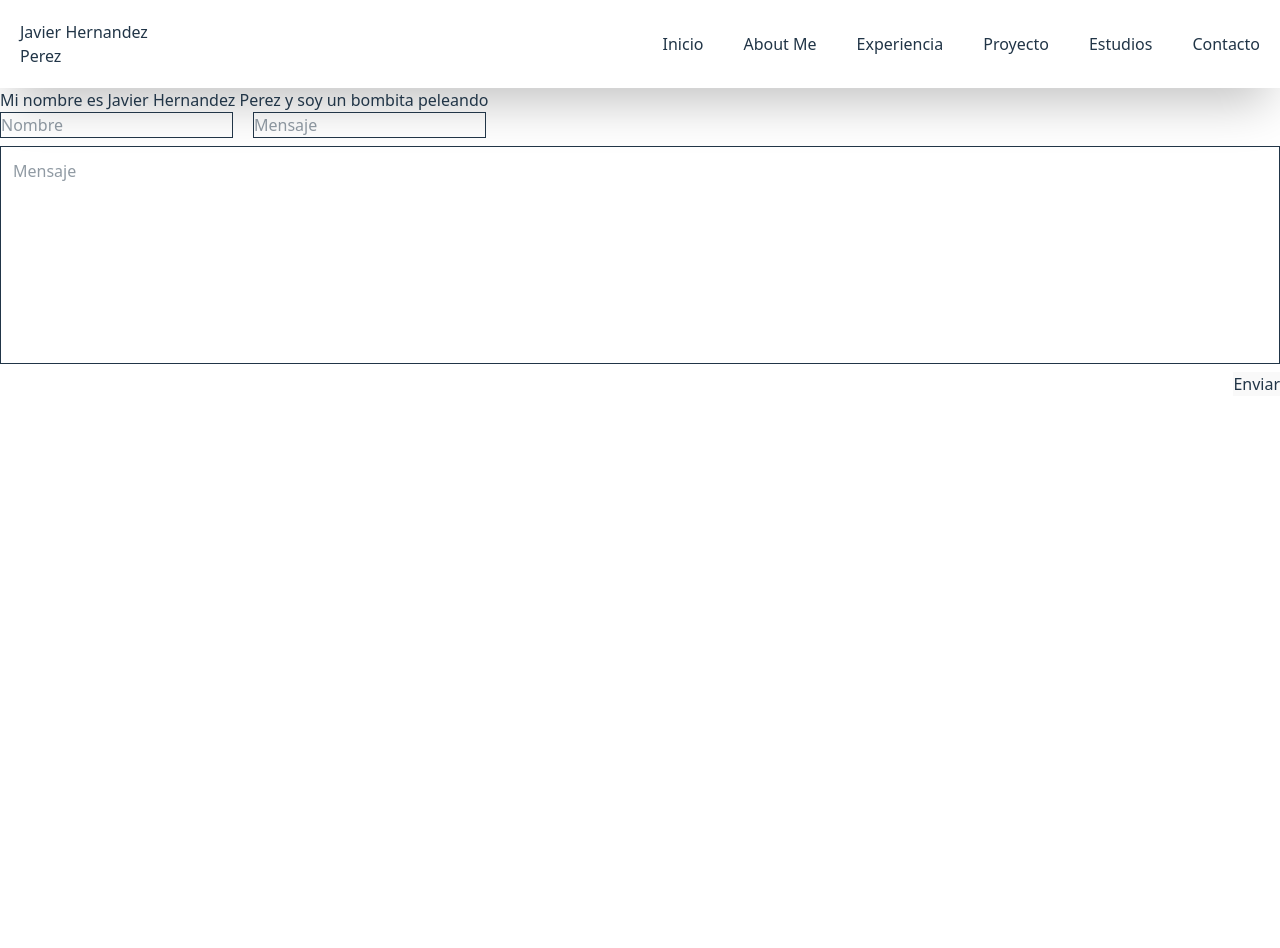
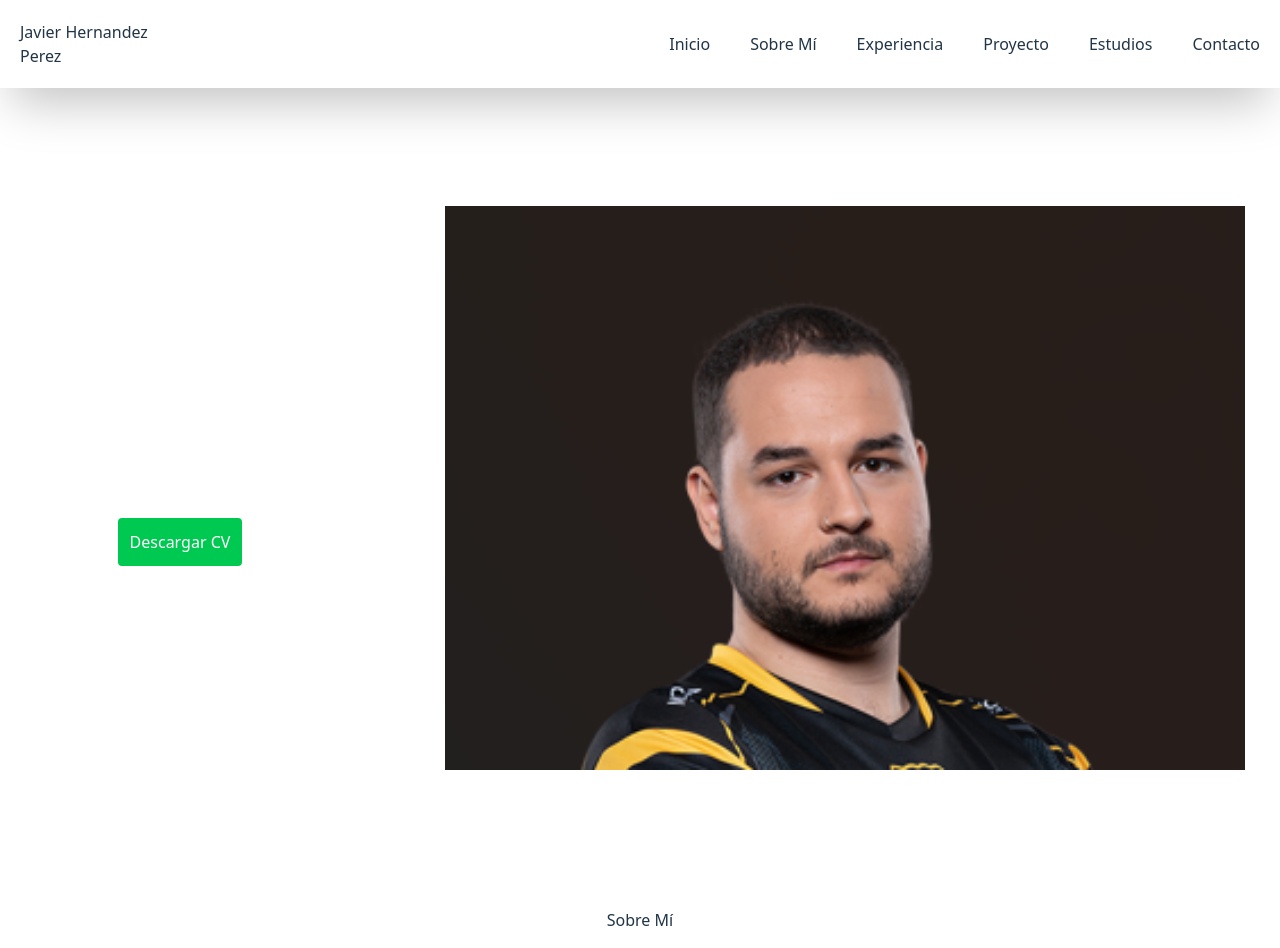
Before and after one commit to javihpdev/javihpdev.github.io, a React (Vite) app: page / in a window 1280 px wide. Shown: the top 948 px of the page. Before the commit the page ends 800 px from the top, so only its background shows below. Built offline with nearby package versions, Linux system fonts and the light colour scheme.

Commit message:
Implementacion del CV con el boton y avances en el diseño

```diff
--- a/src/lib/common/Nav.tsx
+++ b/src/lib/common/Nav.tsx
@@ -6,17 +6,17 @@ function Nav(){
         {/* div de enlaces */}
             <div className="flex w-full justify-end items-center gap-10">
                 {/* Inicio */}
-                <Link href="/">Inicio</Link>
+                <Link href="#inicio">Inicio</Link>
                 {/* About Me */}
-                <Link href="/">About Me</Link>
+                <Link href="#aboutMe">Sobre Mí</Link>
                 {/* Experiencia */}
-                <Link href="/">Experiencia</Link>
+                <Link href="#experiencia">Experiencia</Link>
                 {/* Proyectos */}
-                <Link href="/">Proyecto</Link>
+                <Link href="#proyecto">Proyecto</Link>
                 {/* Estudios */}
-                <Link href="/">Estudios</Link>
+                <Link href="#estudios">Estudios</Link>
                 {/* Contacto */}
-                <Link href="/">Contacto</Link>
+                <Link href="#contacto">Contacto</Link>
             </div>
         </div>
     )
--- /dev/null
+++ b/src/lib/components/web/Button.tsx
@@ -0,0 +1,17 @@
+type Props = {
+    className?: string;
+    children?: string;
+    href: string;
+    download?: string;
+}
+
+function Button({ children, className = "", href, download }: Props) {
+    const defaultClasses = "bg-green-500 cursor-pointer rounded-md border-2 p-3";
+    const combinedClasses = `${defaultClasses} ${className}`.trim();
+
+    return (
+        <a href={href} className={combinedClasses} download={download}> {children}</a>
+    );
+}
+
+export default Button;
--- a/src/lib/components/web/Buttons.tsx
+++ /dev/null
@@ -1,7 +0,0 @@
-function Button() {
-return(
-
-    <input type="text" className="bg-amber-400 rounded-lg p-5" placeholder="HOLITA" />
-)
-}
-export default Button
--- /dev/null
+++ b/src/lib/components/web/Input.tsx
@@ -0,0 +1,12 @@
+type Props = {
+    type?: string
+    placeholder?: string
+    className?: string
+}
+
+function Input({type="text", placeholder, className}: Props){
+    return(
+        <input type={type} placeholder={placeholder} className={className} />
+    )
+}
+export default Input
--- a/src/main.tsx
+++ b/src/main.tsx
@@ -5,6 +5,7 @@ import Nav from './lib/common/Nav.tsx'
 import './index.css'
 import AboutMe from './routes/about-me/AboutMe.tsx'
 import Contacto from './routes/contacto/Contacto.tsx'
+import Inicio from './routes/Inicio/Inicio.tsx'
 
 createRoot(document.getElementById('porfolio')!).render(
   // <StrictMode>
@@ -14,6 +15,7 @@ createRoot(document.getElementById('porfolio')!).render(
   // Div para el Main
  <div className="w-full h-screen">
   <Nav />
+  <Inicio />
   <AboutMe/>
   <Contacto />
   </div>
--- /dev/null
+++ b/src/routes/Inicio/Inicio.tsx
@@ -0,0 +1,17 @@
+import Button from "../../lib/components/web/Button.tsx";
+import cvFile from "../../lib/files/CV Javier Hernandez Perez en el Paro.pdf";
+
+function Inicio() {
+    return (
+        <div className="flex items-center justify-center gap-30 h-screen text-white">
+            <div className="flex flex-col items-center gap-3">
+                <h1 className="font-bold text-6xl">Soy Javier</h1>
+                <p>Desarrollador de Aplicaciones WEB</p>
+                <Button href={cvFile} download="CV JavierHernandezPerez.pdf">Descargar CV</Button>
+            </div>
+            <img src="src/routes/Inicio/perfil.png" alt="ImagenPortada" height={500} width={800} />
+        </div>
+    );
+}
+
+export default Inicio;
--- a/src/routes/about-me/AboutMe.tsx
+++ b/src/routes/about-me/AboutMe.tsx
@@ -1,6 +1,8 @@
 function AboutMe(){
 return(
-    <p>Mi nombre es Javier Hernandez Perez y soy un bombita peleando</p>
+    <div id="aboutMe" className="flex flex-col w-full justify-center items-center p-5 gap-3">
+    <p>Sobre Mí</p><p>Mi nombre es Javier Hernandez Perez y soy un bombita peleando</p>
+    </div>
 )
 }
 
--- a/src/routes/contacto/Contacto.tsx
+++ b/src/routes/contacto/Contacto.tsx
@@ -1,13 +1,16 @@
+import Button from "../../lib/components/web/Button"
+import Input from "../../lib/components/web/Input"
+
 function Contacto(){
     return(
-        <div className="flex flex-col gap-2 ">
-            <div className="flex gap-5">
-                <input type="text" placeholder="Nombre" className="outline-none border-1" />
-                <input type="text" placeholder="Mensaje" className="outline-none border-1" />
+        <div id="contacto" className="flex flex-col w-full justify-center items-center p-5 gap-3">
+            <div className="flex w-200 gap-8 ">
+                <Input placeholder="Nombre" className="outline-none border-1 rounded-lg p-2 flex-1" />
+                <Input placeholder="Email" className="outline-none border-1 rounded-lg p-2 flex-1" />
             </div>
-            <textarea rows={8} cols={2} placeholder="Mensaje" className="resize-none border-1  p-3"></textarea>
-            <div className="flex justify-end">
-            <button>Enviar</button>
+            <textarea rows={5} cols={2} placeholder="Mensaje" className="w-200 resize-none outline-none border-1 rounded-md  p-3"></textarea>
+            <div className="flex justify-end w-200">
+            <Button href="/" className="px-5">Enviar</Button>
             </div>
         </div>
     )
```
Also changed, not shown: src/routes/Inicio/perfil.png (added), 1 other file (tests, documents, lock files or other folders).
